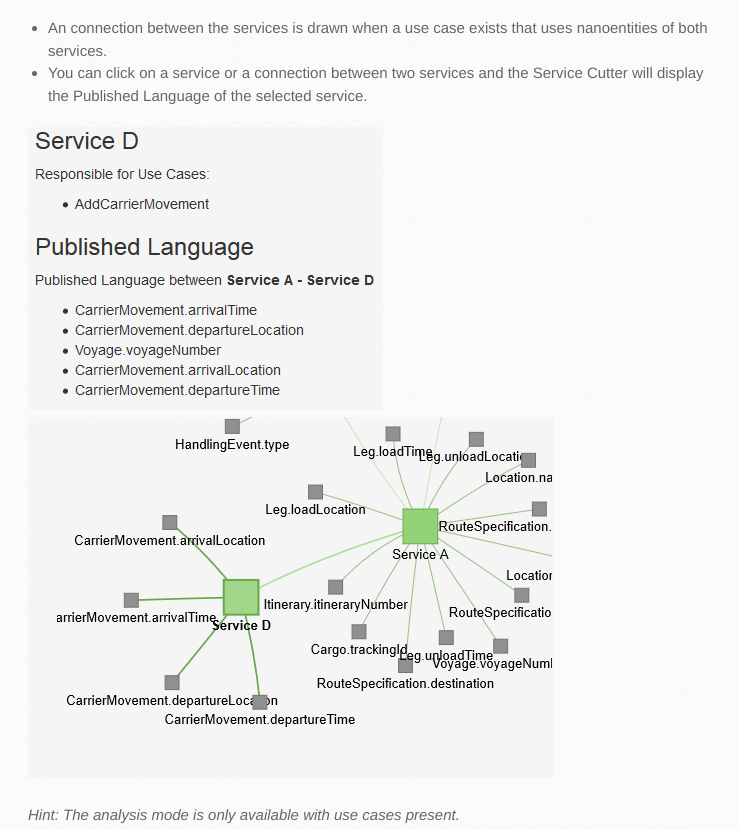
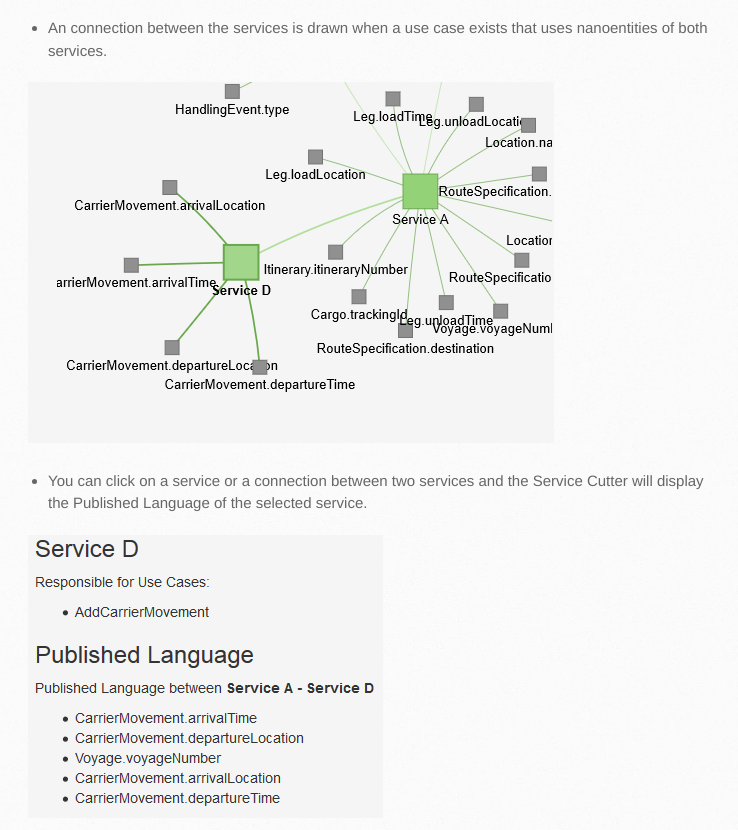
Before and after one commit to ServiceCutter/servicecutter.github.io, a plain HTML site: page index.html in a window 1280 px wide. Shown: the part 3704-4534 px from the top of the page, without its empty margins (142-880 px from the left). Drawn offline with Linux system fonts and the light colour scheme.

Commit message:
Replace master branch with page content via GitHub

```diff
--- a/index.html
+++ b/index.html
@@ -118,11 +118,15 @@ The "Epidemic Label Propagation" by <a href="http://arxiv.org/pdf/0808.2633.pdf"
 
 <ul>
 <li>An connection between the services is drawn when a use case exists that uses nanoentities of both services.</li>
+</ul>
+
+<p><img src="https://raw.githubusercontent.com/ServiceCutter/servicecutter.github.io/master/screenshot-solver-analysis-example.png" alt="Screenshot Service Connection"></p>
+
+<ul>
 <li>You can click on a service or a connection between two services and the Service Cutter will display the Published Language of the selected service.</li>
 </ul>
 
-<p><img src="https://raw.githubusercontent.com/ServiceCutter/servicecutter.github.io/master/screenshot-solver-analysis-service.png" alt="Screenshot Published Language">
-<img src="https://raw.githubusercontent.com/ServiceCutter/servicecutter.github.io/master/screenshot-solver-analysis-example.png" alt="Screenshot Service Connection"></p>
+<p><img src="https://raw.githubusercontent.com/ServiceCutter/servicecutter.github.io/master/screenshot-solver-analysis-service.png" alt="Screenshot Published Language"></p>
 
 <p><em>Hint: The analysis mode is only available with use cases present.</em></p>
 
```
Also changed, not shown: params.json (+1 -1 lines).
